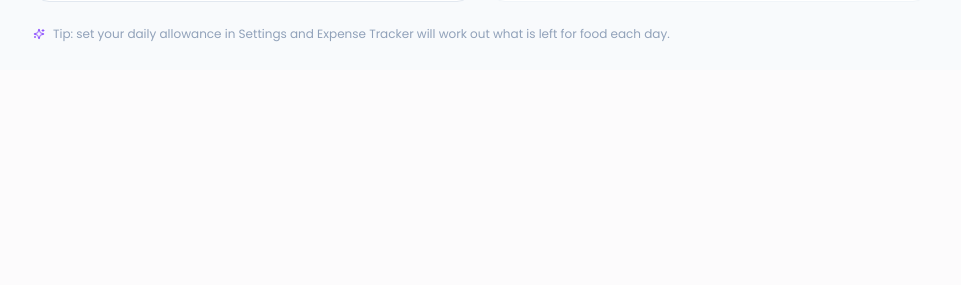
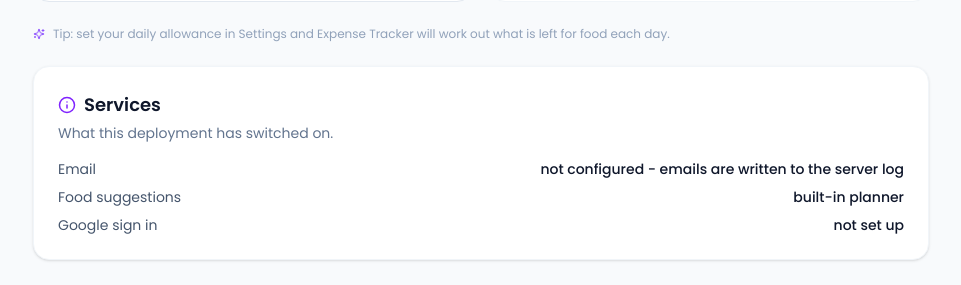
Before and after one commit to ZIZ12007/ExpenseTracker, a React (Vite) app in the folder frontend/expense-tracker/: page /settings in a window 1280 px wide. Shown: the part 1202-1487 px from the top of the page, without its empty margins (287-1248 px from the left). Before the commit the page ends 1272 px from the top, so only its background shows below. Built offline with nearby package versions, Linux system fonts and the light colour scheme; no server answers.

Commit message:
Show which services are switched on in Settings

```diff
--- a/frontend/expense-tracker/src/pages/Settings.jsx
+++ b/frontend/expense-tracker/src/pages/Settings.jsx
@@ -1,7 +1,7 @@
 import { useContext, useEffect, useState } from 'react';
 import { useNavigate } from 'react-router-dom';
 import {
-    LuUser, LuCoins, LuBell, LuKeyRound, LuMail, LuLogOut, LuShieldCheck, LuSparkles,
+    LuUser, LuCoins, LuBell, LuKeyRound, LuMail, LuLogOut, LuShieldCheck, LuSparkles, LuInfo,
 } from 'react-icons/lu';
 import DashboardLayout from '../components/Layout/DashboardLayout';
 import { useUserAuth } from '../hooks/useUserAuth';
@@ -26,6 +26,14 @@ const Settings = () => {
     const [message, setMessage] = useState('');
     const [error, setError] = useState('');
     const [saving, setSaving] = useState(false);
+    const [services, setServices] = useState({});
+
+    // Which services this deployment has switched on.
+    useEffect(() => {
+        axiosInstance.get(`${API_PATHS.AUTH.SERVICE_STATUS}`)
+            .then((response) => setServices(response.data || {}))
+            .catch(() => setServices({}));
+    }, []);
 
     useEffect(() => {
         if (!user) return;
@@ -276,6 +284,33 @@ const Settings = () => {
                     <LuSparkles className="text-violet-500" />
                     Tip: set your daily allowance in Settings and Expense Tracker will work out what is left for food each day.
                 </p>
+
+                <section className="rounded-2xl border border-slate-100 bg-white p-5 shadow-sm sm:p-6">
+                    <h2 className="flex items-center gap-2 text-lg font-semibold text-slate-900"><LuInfo className="text-violet-600" /> Services</h2>
+                    <p className="mt-1 text-sm text-slate-500">What this deployment has switched on.</p>
+                    <dl className="mt-4 space-y-2 text-sm">
+                        <div className="flex items-center justify-between gap-3">
+                            <dt className="text-slate-600">Email</dt>
+                            <dd className="font-medium text-slate-900">
+                                {services.email?.configured
+                                    ? `${services.email.provider} (${services.email.sender || 'no sender set'})`
+                                    : 'not configured - emails are written to the server log'}
+                            </dd>
+                        </div>
+                        <div className="flex items-center justify-between gap-3">
+                            <dt className="text-slate-600">Food suggestions</dt>
+                            <dd className="font-medium text-slate-900">
+                                {services.ai?.configured ? 'AI enabled' : 'built-in planner'}
+                            </dd>
+                        </div>
+                        <div className="flex items-center justify-between gap-3">
+                            <dt className="text-slate-600">Google sign in</dt>
+                            <dd className="font-medium text-slate-900">
+                                {services.google?.enabled ? 'available' : 'not set up'}
+                            </dd>
+                        </div>
+                    </dl>
+                </section>
             </div>
         </DashboardLayout>
     );
--- a/frontend/expense-tracker/src/utils/apiPaths.js
+++ b/frontend/expense-tracker/src/utils/apiPaths.js
@@ -13,6 +13,7 @@ export const API_PATHS = {
         RESET_PASSWORD: "/api/v1/auth/reset-password",
         GOOGLE: "/api/v1/auth/google",
         GOOGLE_STATUS: "/api/v1/auth/google/status",
+        SERVICE_STATUS: "/api/v1/auth/service-status",
         MAGIC_LINK: "/api/v1/auth/magic-link",
         MAGIC_LINK_VERIFY: "/api/v1/auth/magic-link/verify",
     },
```
Also changed, not shown: 2 other files (tests, documents, lock files or other folders).
